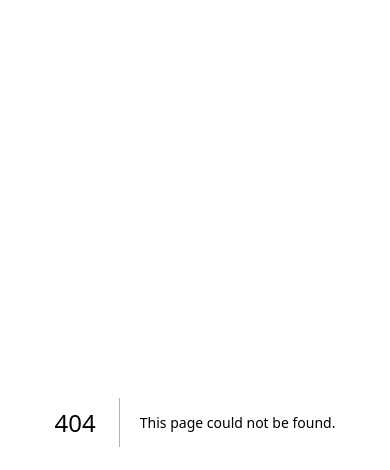
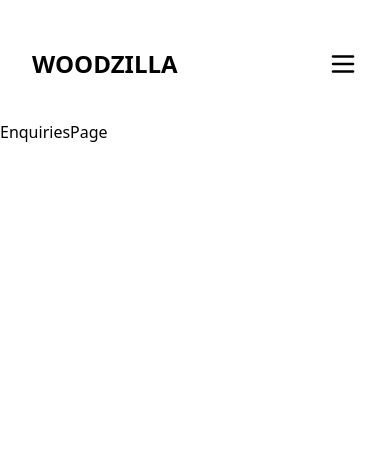
Before and after one commit to Szoph/Woodzilla, a Next.js app: page /enquiries in a window 390 px wide. Before the commit this address had no page. Shown: the top 470 px of the page. Built offline with nearby package versions, Linux system fonts and the light colour scheme.

Commit message:
Added desktop and tablet/mobile navbar. Added footer but not using yet

```diff
--- /dev/null
+++ b/app/about/page.jsx
@@ -0,0 +1,9 @@
+import React from 'react'
+
+const AboutPage = () => {
+  return (
+    <div>AboutPage</div>
+  )
+}
+
+export default AboutPage
--- /dev/null
+++ b/app/enquiries/page.jsx
@@ -0,0 +1,9 @@
+import React from 'react'
+
+const EnquiriesPage = () => {
+  return (
+    <div>EnquiriesPage</div>
+  )
+}
+
+export default EnquiriesPage
--- a/app/layout.js
+++ b/app/layout.js
@@ -1,5 +1,7 @@
 import localFont from "next/font/local";
 import "./globals.css";
+import Navbar from "@/components/Navbar";
+import Footer from "@/components/Footer";
 
 const geistSans = localFont({
   src: "./fonts/GeistVF.woff",
@@ -23,7 +25,9 @@ export default function RootLayout({ children }) {
       <body
         className={`${geistSans.variable} ${geistMono.variable} antialiased`}
       >
+        <Navbar />
         {children}
+
       </body>
     </html>
   );
--- /dev/null
+++ b/app/portfolio/page.jsx
@@ -0,0 +1,9 @@
+import React from 'react'
+
+const PortfolioPage = () => {
+  return (
+    <div>PortfolioPage</div>
+  )
+}
+
+export default PortfolioPage
--- /dev/null
+++ b/app/prints/page.jsx
@@ -0,0 +1,9 @@
+import React from 'react'
+
+const PrintsPage = () => {
+  return (
+    <div>PrintsPage</div>
+  )
+}
+
+export default PrintsPage
--- /dev/null
+++ b/components/Footer.jsx
@@ -0,0 +1,12 @@
+import React from 'react'
+import Link from 'next/link'
+
+const Footer = () => {
+  return (
+    <div className='absolute bottom-0 right-0'>
+        <Link href='https://www.instagram.com/artbywoodzilla/' className='font-semibold text-gray-600 hover:text-black p-14'>INSTAGRAM</Link>
+    </div>
+  )
+}
+
+export default Footer
--- a/components/HomePage.jsx
+++ b/components/HomePage.jsx
@@ -3,9 +3,9 @@ import Image from 'next/image'
 
 function HomePage() {
   return (
-    <div className='w-full h-screen lg:px-36 lg:py-20 md:p-10 p-0 flex justify-center'>
-        <div className='lg:h-5/6 md:h-full h-screen lg:min-h-[600px]'>
-          <img src='/art2.jpeg' alt='art' className='object-cover w-full h-full' />
+    <div className='w-full h-screen lg:px-36 lg:py-20 md:px-10 md:pt-10 p-0 flex justify-center'>
+        <div className='lg:h-5/6 md:h-full h-[800px] lg:min-h-[600px]'>
+          <img src='/art2.jpeg' alt='art' className='object-cover object-bottom w-full lg:h-full md:h-full h-[800px]' />
 
         </div>
 
--- /dev/null
+++ b/components/Navbar.jsx
@@ -0,0 +1,72 @@
+'use client';
+import { useState } from 'react';
+import Link from 'next/link';
+
+const Navbar = () => {
+    const [toggleMobileMenu, setToggleMobileMenu] = useState(false);
+    const [menuOpen, setMenuOpen] = useState(false);
+
+    const toggleMenu = () => {
+        setToggleMobileMenu(!toggleMobileMenu);
+        setMenuOpen(!menuOpen);
+    }
+  return (
+    <div className='sticky top-0 z-50 bg-white w-full h-full flex justify-between items-center bg-gray-100 px-8 pt-12 pb-10'>
+    <div className=''>
+        <Link href='/'><h2 className='text-2xl font-extrabold'>WOODZILLA</h2></Link>
+    </div>
+
+{/*DESKTOP MENU*/}
+
+    <div className='hidden lg:flex gap-14 items-center'>
+    {/* <Link href='/'>
+        <h3 className='font-semibold text-gray-600 hover:text-black'>HOME</h3>
+        </Link> */}
+        <Link href='/portfolio'>
+        <h3 className='font-semibold text-gray-600 hover:text-black'>PORTFOLIO</h3>
+        </Link>
+        <Link href='/about'>
+        <h3 className='font-semibold text-gray-600 hover:text-black'>ABOUT</h3>
+        </Link>
+        <Link href='/prints'>
+        <h3 className='font-semibold text-gray-600 hover:text-black'>PRINTS</h3>
+        </Link>
+        <Link href='/enquiries'>
+        <h3 className='font-semibold text-gray-600 hover:text-black'>ENQUIRIES</h3>
+        </Link>
+    </div>
+
+    {/*MOBILE MENU*/}
+    <div className='lg:hidden '>
+    <svg className={`${menuOpen ? 'hidden' : ''} hover:cursor-pointer lucide lucide-menu`} onClick={() => toggleMenu()} xmlns="http://www.w3.org/2000/svg" width="30" height="30" viewBox="0 0 24 24" fill="none" stroke="currentColor" strokeWidth="2" strokeLinecap="round" strokeLinejoin="round"><line x1="4" x2="20" y1="12" y2="12"/><line x1="4" x2="20" y1="6" y2="6"/><line x1="4" x2="20" y1="18" y2="18"/></svg>
+
+    <svg className={`${menuOpen ? '' : 'hidden'} hover:cursor-pointer lucide lucide-x`} onClick={() => toggleMenu()} xmlns="http://www.w3.org/2000/svg" width="30" height="30" viewBox="0 0 24 24" fill="none" stroke="currentColor" strokeWidth="2" strokeLinecap="round" strokeLinejoin="round"><path d="M18 6 6 18"/><path d="m6 6 12 12"/></svg>
+
+    {menuOpen && (
+        <div className='absolute left-0 w-full h-screen z-40 bg-white'>
+            <div className='flex flex-col gap-20 items-center justify-center h-full py-40'>
+            <Link href='/portfolio' onClick={toggleMenu}>
+            <h3 className='font-semibold text-xl'>PORTFOLIO</h3>
+            </Link>
+            <Link href='/about' onClick={toggleMenu}>
+            <h3 className='font-semibold text-xl'>ABOUT</h3>
+            </Link>
+            <Link href='/prints' onClick={toggleMenu}>
+            <h3 className='font-semibold text-xl'>PRINTS</h3>
+            </Link>
+            <Link href='/enquiries' onClick={toggleMenu}>
+            <h3 className='font-semibold text-xl'>ENQUIRIES</h3>
+            </Link>
+            </div>
+
+        </div>
+    )}
+
+    </div>
+
+
+    </div>
+  )
+}
+
+export default Navbar
```
